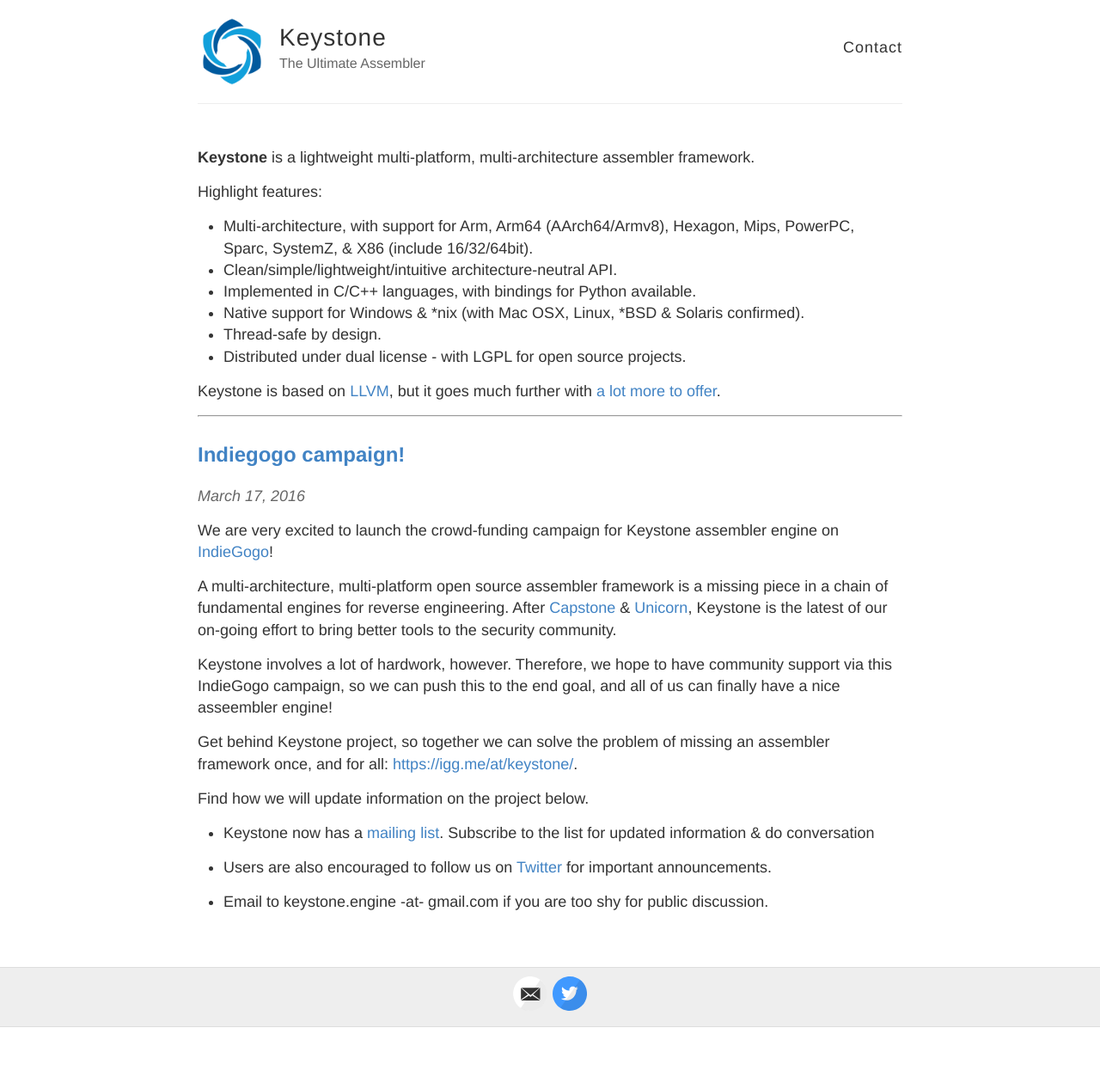
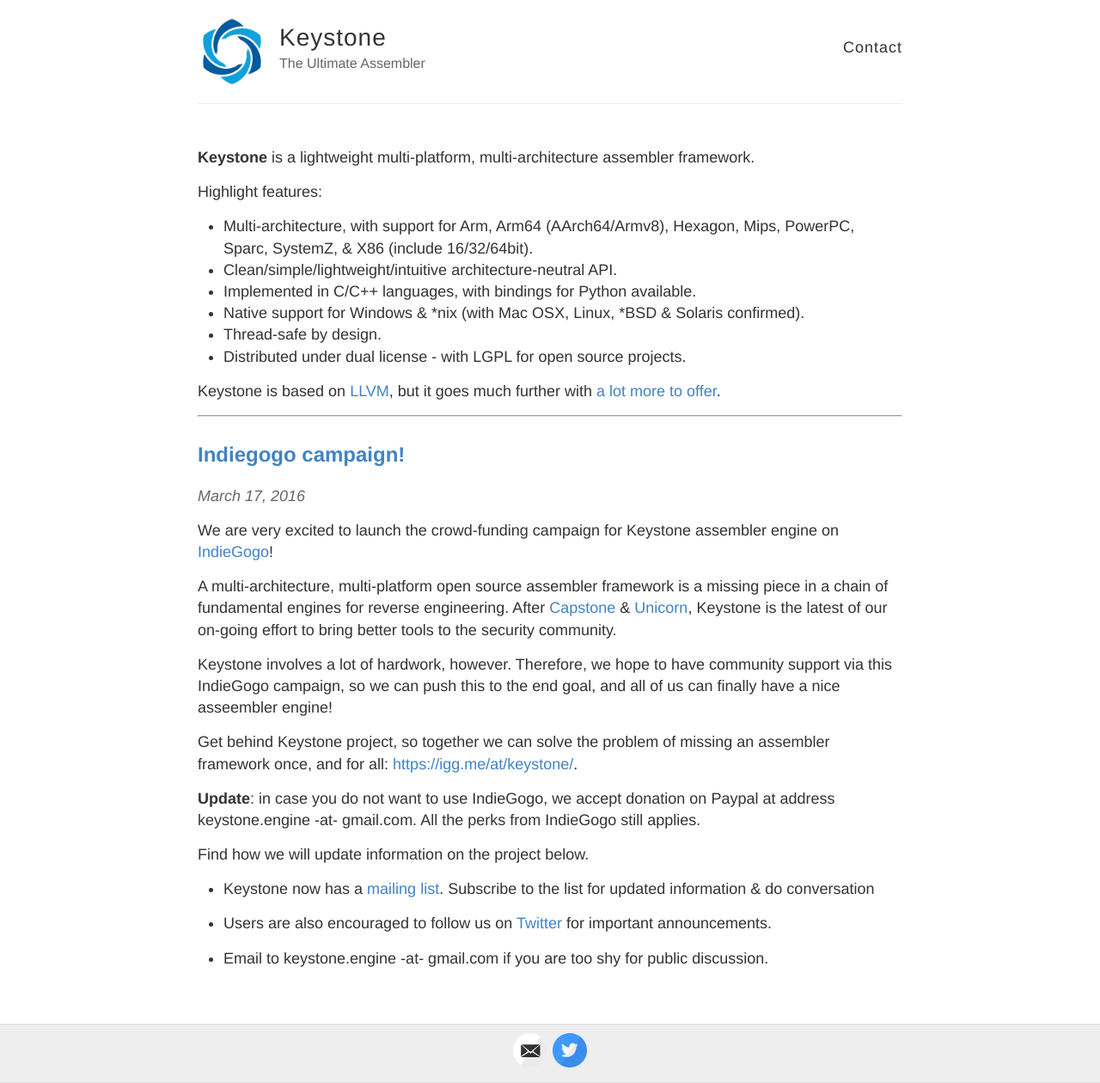
Before and after one commit to keystone-engine/keystone-engine.github.io, a Jekyll site: the page built from index.html, in a window 1280 px wide. Shown: the whole page at 86% size. Built offline with Jekyll 4.4.1, drawn with Linux system fonts in a browser that asks for light colours; before the commit the page ends 1195 px from its top, so only the background shows below that.

Commit message:
add Paypal address

```diff
--- a/_posts/2016-03-17-indiegogo.md
+++ b/_posts/2016-03-17-indiegogo.md
@@ -12,6 +12,8 @@
 
 Get behind Keystone project, so together we can solve the problem of missing an assembler framework once, and for all: [https://igg.me/at/keystone/](https://igg.me/at/keystone/).
 
+**Update**: in case you do not want to use IndieGogo, we accept donation on Paypal at address keystone.engine -at- gmail.com. All the perks from IndieGogo still applies.
+
 Find how we will update information on the project below.
 
 - Keystone now has a [mailing list](http://www.freelists.org/list/keystone-engine). Subscribe to the list for updated information & do conversation
```
